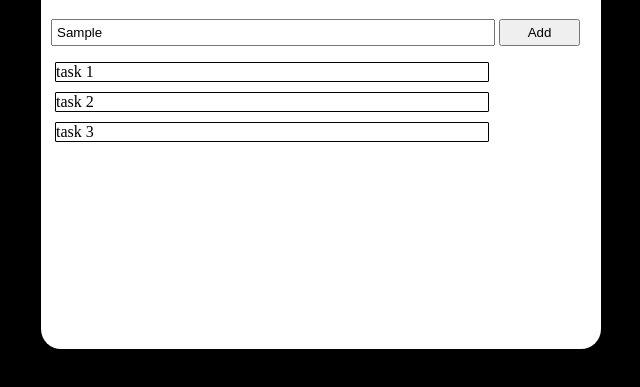
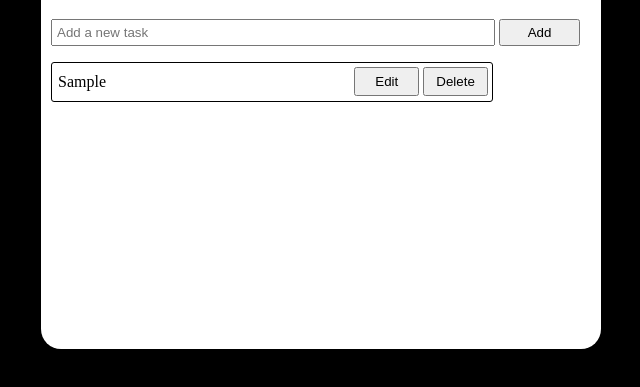
Before and after one commit to abbassHassan/To-Do-List, a plain HTML site: page index.html in a window 1280 px wide. Both pictures are taken after typing "Sample" into the empty fields and a click on the button "Add". Shown: the part 269-656 px from the top of the page, without its empty margins (319-959 px from the left). Drawn offline with Linux system fonts and the light colour scheme.

Commit message:
js done + basic css

```diff
--- a/index.html
+++ b/index.html
@@ -9,15 +9,11 @@
   </head>
   <body>
     <div class="container">
-      <div class="task-input">
+      <div class="content">
         <h1>To-Do List</h1>
         <input type="text" class="text-input" placeholder="Add a new task" />
         <button class="add-button">Add</button>
-        <ul class="task-list">
-          <li>task 1</li>
-          <li>task 2</li>
-          <li>task 3</li>
-        </ul>
+        <ul class="task-list"></ul>
       </div>
     </div>
 
--- a/scripts/index.js
+++ b/scripts/index.js
@@ -0,0 +1,39 @@
+const task_input = document.getElementsByClassName('text-input')[0];
+const add_button = document.getElementsByClassName('add-button')[0];
+const task_list = document.getElementsByClassName('task-list')[0];
+
+
+add_button.addEventListener('click', add_task);
+
+function add_task(){
+  let task_text = task_input.value;
+  if(task_text !== ""){
+    let list_item = document.createElement("li");
+    list_item.innerHTML = `<p>${task_text}</p>
+                            <button class="edit-button">Edit</button>
+                            <button class='delete-button'>Delete</button>`;
+    task_list.appendChild(list_item);
+    task_input.value="";
+
+    const delete_button = list_item.querySelector('.delete-button');
+      delete_button.addEventListener('click', function () {
+      task_list.removeChild(list_item);
+     });
+
+    const p_task = list_item.querySelector('p');
+    p_task.addEventListener('click', toggle_check);
+
+    const edit_button = list_item.querySelector('.edit-button');
+    edit_button.addEventListener('click', function () {
+      const p_task = list_item.querySelector('p');
+      const newText = prompt('Edit task:', p_task.textContent);
+      if (newText !== null) {
+        p_task.textContent = newText;
+      }
+    });
+  }
+}
+
+function toggle_check() {
+  this.classList.toggle('p-checked');
+}
--- a/styles/index.css
+++ b/styles/index.css
@@ -9,7 +9,7 @@ body {
   height: 100vh;
 }
 
-.task-input {
+.content {
   min-height: 400px;
   width: 540px;
   border-radius: 20px;
@@ -39,12 +39,32 @@ ul {
 li {
   border: 1px solid black;
   width: 80%;
-  border-radius: 1px;
-  margin: 10px 4px;
+  border-radius: 3px;
+  padding: 4px;
+  height: 30px;
+  margin-bottom: 6px;
+  display: flex;
+  justify-content: space-between;
+  align-items: center;
 }
 
 .delete-button {
   width: 15%;
-  padding: 4px;
+  padding: 5px;
+}
 
+.edit-button {
+  width: 15%;
+  padding: 5px;
+  margin-right: 4px;
 }
+
+p {
+  margin-left: 2px;
+  flex: 1;
+  cursor: pointer;
+}
+
+.p-checked {
+  text-decoration: line-through;
+}
```
Also changed, not shown: assets/welcome.avif (added).
